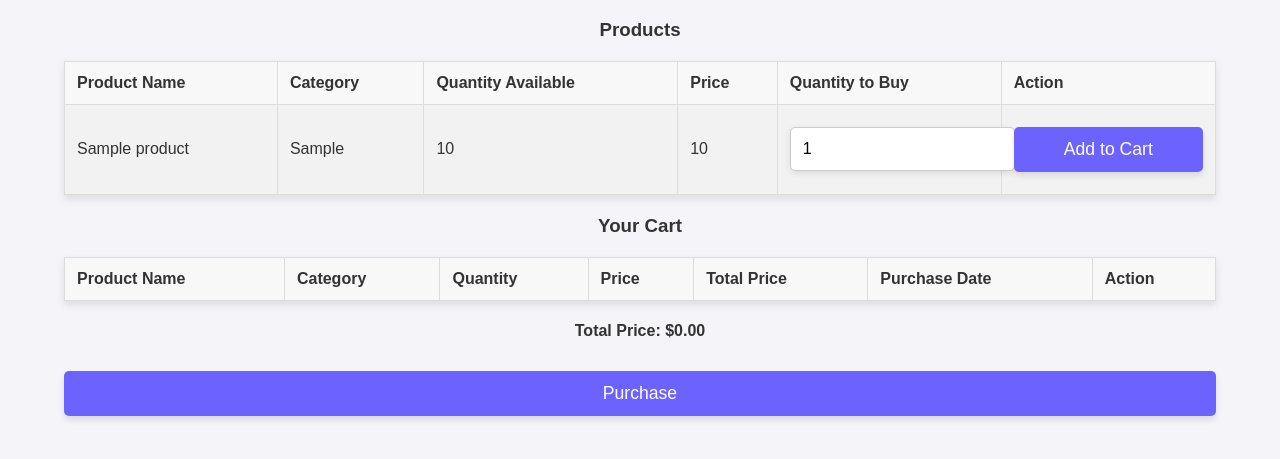
After one commit to soumicshahriar/agriculture_project, a PHP site: page /index3.php in a window 1280 px wide. The commit adds this page. Shown: the top 459 px of the page. Run offline with PHP 8.4, Linux system fonts and the light colour scheme; tables that the repository leaves empty or names only in its code hold one stand-in row (values such as "Sample post"); lists and menus that the app fills with data are empty.

Commit message:
add cart button fix

```diff
--- /dev/null
+++ b/consumer_db/index3.php
@@ -0,0 +1,196 @@
+<?php
+
+// Include the database connection file
+include('../config/connect.php');
+// Check connection
+if ($conn->connect_error) {
+    die("Connection failed: " . $conn->connect_error);
+}
+
+// Fetch data from PRODUCT and product_info tables
+$sql = "SELECT
+            pi.id,
+            p.product_id,
+            p.product_name,
+            p.category,
+            pi.quantity,
+            pi.new_price,
+            pi.old_price,
+            pi.production_date,
+            pi.expiration_date
+        FROM
+            PRODUCT p
+        INNER JOIN
+            product_info pi ON p.product_id = pi.product_id
+        ORDER BY p.product_id";
+
+$result = $conn->query($sql);
+
+?>
+
+<!DOCTYPE html>
+<html lang="en">
+
+<head>
+    <meta charset="UTF-8">
+    <meta name="viewport" content="width=device-width, initial-scale=1.0">
+    <title>Consumer Dashboard</title>
+    <link rel="stylesheet" href="../product_db/product_info_style.css">
+    <script>
+        let totalCartPrice = 0;
+        let cartItems = [];
+
+        // Add item to the cart
+        function addToCart(product_id, product_name, category, price, availableQuantity) {
+            const quantity = document.getElementById('quantity_' + product_id).value;
+
+            // Validate quantity
+            if (quantity > 0 && quantity <= availableQuantity) {
+                const total_price = price * quantity;
+                const purchaseDate = new Date().toLocaleDateString(); // Get current date
+
+                // Add item to cartItems array
+                cartItems.push({
+                    product_id: product_id,
+                    product_name: product_name,
+                    category: category,
+                    quantity: quantity,
+                    price: price,
+                    total_price: total_price,
+                    purchase_date: purchaseDate // Pass the purchase date here
+                });
+
+                // Create a new row with the product details
+                const cartTable = document.getElementById("cartTable");
+                const newRow = cartTable.insertRow(cartTable.rows.length);
+                newRow.insertCell(0).innerHTML = product_name;
+                newRow.insertCell(1).innerHTML = category;
+                newRow.insertCell(2).innerHTML = quantity;
+                newRow.insertCell(3).innerHTML = price;
+                newRow.insertCell(4).innerHTML = total_price;
+                newRow.insertCell(5).innerHTML = purchaseDate; // Display the purchase date
+                newRow.insertCell(6).innerHTML = '<button onclick="removeFromCart(this, ' + total_price + ')">Remove</button>';
+
+                // Update the total price of the cart
+                updateTotalPrice(total_price);
+            } else {
+                alert("Please select a quantity greater than 0 and less than or equal to the available stock.");
+            }
+        }
+
+        // Remove item from the cart
+        function removeFromCart(button, itemPrice) {
+            const row = button.parentNode.parentNode;
+            row.parentNode.removeChild(row);
+
+            // Update the total price
+            updateTotalPrice(-itemPrice);
+        }
+
+        // Update the total price
+        function updateTotalPrice(amount) {
+            totalCartPrice += amount;
+            document.getElementById("totalPrice").innerHTML = "Total Price: $" + totalCartPrice.toFixed(2);
+        }
+
+        // Handle purchase
+        function purchaseItems() {
+            if (cartItems.length > 0) {
+                // Send cart data to the server
+                const xhr = new XMLHttpRequest();
+                xhr.open("POST", "process_purchase.php", true);
+                xhr.setRequestHeader("Content-Type", "application/json");
+
+                xhr.onload = function() {
+                    if (xhr.status === 200) {
+                        alert("Purchase successful!");
+                        // Clear the cart and total price
+                        cartItems = [];
+                        totalCartPrice = 0;
+                        document.getElementById("totalPrice").innerHTML = "Total Price: $0.00";
+                        document.getElementById("cartTable").innerHTML = "<thead><tr><th>Product Name</th><th>Category</th><th>Quantity</th><th>Price</th><th>Total Price</th><th>Purchase Date</th><th>Action</th></tr></thead><tbody></tbody>";
+                    } else {
+                        alert("Purchase failed. Please try again.");
+                    }
+                };
+
+                // Send cartItems as JSON
+                xhr.send(JSON.stringify({
+                    cartItems: cartItems
+                }));
+            } else {
+                alert("Your cart is empty.");
+            }
+        }
+    </script>
+</head>
+
+<body>
+
+    <h3>Products</h3>
+
+    <!-- Display Data from PRODUCT and product_info Tables -->
+    <?php
+    if ($result->num_rows > 0) {
+        echo "<table border='1'>";
+        echo "<tr>
+                <th>Product Name</th>
+                <th>Category</th>
+                <th>Quantity Available</th>
+                <th>Price</th>
+                <th>Quantity to Buy</th>
+                <th>Action</th>
+            </tr>";
+        while ($row = $result->fetch_assoc()) {
+            echo "<tr>
+                <td>" . htmlspecialchars($row['product_name']) . "</td>
+                <td>" . htmlspecialchars($row['category']) . "</td>
+                <td>" . htmlspecialchars($row['quantity']) . "</td>
+                <td>" . (is_null($row['new_price']) ? "NULL" : htmlspecialchars($row['new_price'])) . "</td>
+                <td>
+                    <input type='number' id='quantity_" . $row['product_id'] . "' min='1' max='" . $row['quantity'] . "' value='1'/>
+                </td>
+                <td>
+                    <button onclick='addToCart(" . $row['product_id'] . ", \"" . addslashes($row['product_name']) . "\", \"" . addslashes($row['category']) . "\", " . $row['new_price'] . ", " . $row['quantity'] . ")'>Add to Cart</button>
+                </td>
+              </tr>";
+        }
+        echo "</table>";
+    } else {
+        echo "<p>No data found.</p>";
+    }
+    ?>
+
+    <h3>Your Cart</h3>
+    <!-- Cart Summary Table -->
+    <table border="1" id="cartTable">
+        <thead>
+            <tr>
+                <th>Product Name</th>
+                <th>Category</th>
+                <th>Quantity</th>
+                <th>Price</th>
+                <th>Total Price</th>
+                <th>Purchase Date</th>
+                <th>Action</th>
+            </tr>
+        </thead>
+        <tbody>
+            <!-- Cart items will be added here dynamically -->
+        </tbody>
+    </table>
+
+    <!-- Total Price of Cart -->
+    <h4 id="totalPrice">Total Price: $0.00</h4>
+
+    <!-- Purchase Button -->
+    <button onclick="purchaseItems()">Purchase</button>
+
+</body>
+
+</html>
+
+<?php
+// Close connection
+$conn->close();
+?>
```
Also changed, not shown: consumer_db/index.php (+36 -7 lines).
